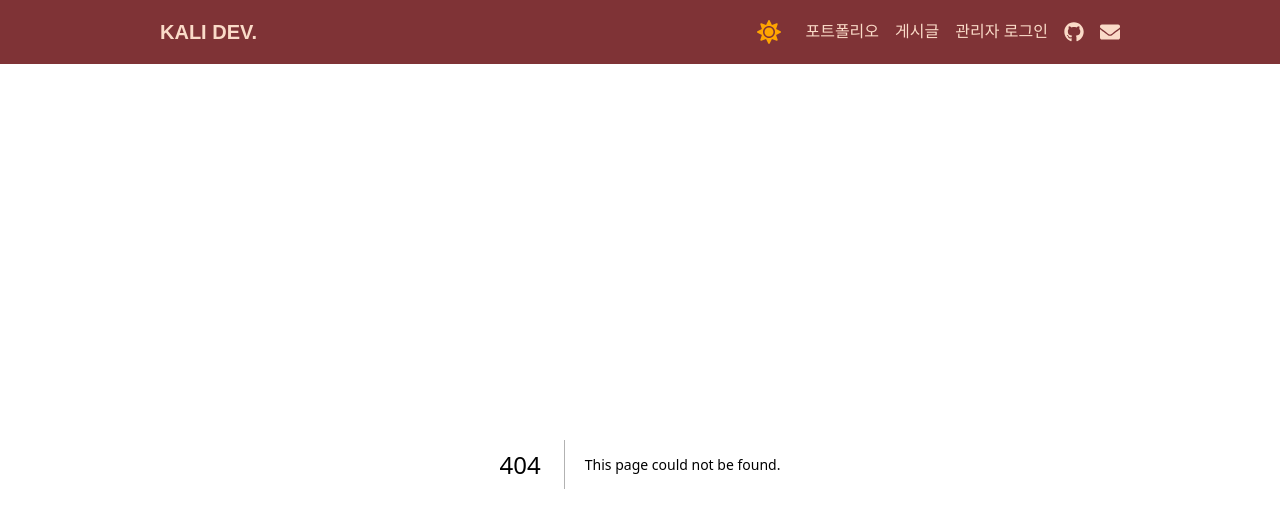
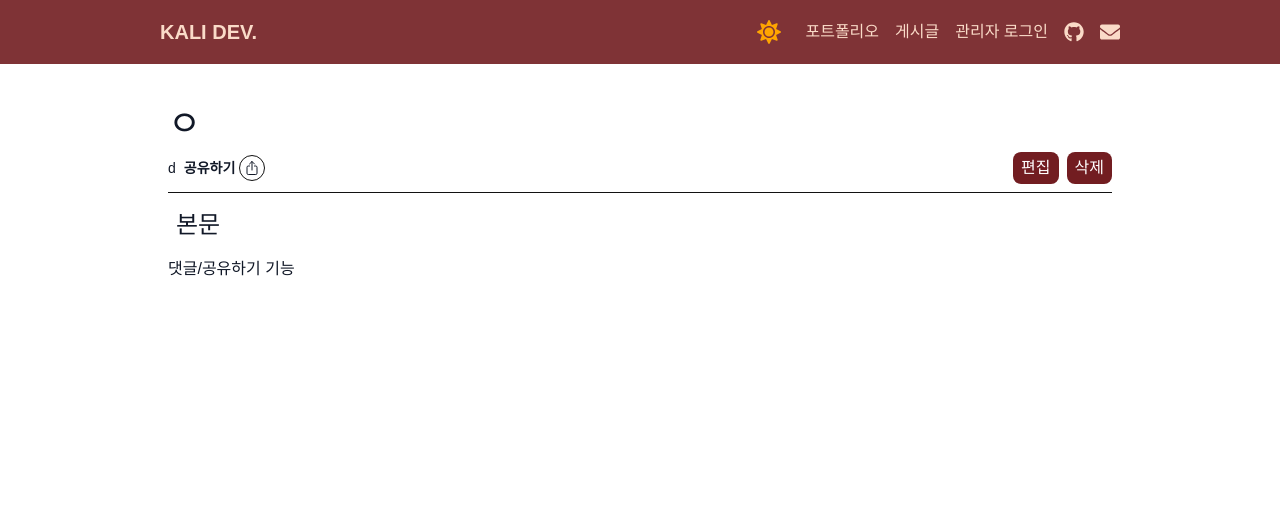
Before and after one commit to Hyun-EG/noah, a Next.js app: page /post/1 in a window 1280 px wide. Before the commit this address had no page. Shown: the top 528 px of the page. Built offline with nearby package versions, Linux system fonts and the light colour scheme; a web font is replaced by a local one.

Commit message:
Feat: 게시물 상세페이지 추가

```diff
--- /dev/null
+++ b/app/post/[id]/page.tsx
@@ -0,0 +1,14 @@
+import { connectDB } from "@/lib/connectDB";
+import PostDetail, { PostDataType } from "./_components/PostDetail";
+
+// eslint-disable-next-line @typescript-eslint/no-explicit-any
+const PostDetailPage = async (props: any) => {
+  console.log(props);
+  //   const client = await connectDB();
+  //   const db = client.db("noah");
+  //   const data = (await db.collection("post").find().toArray()) as PostDataType[];
+  //   console.log(data);
+  return <PostDetail />;
+};
+
+export default PostDetailPage;
```
